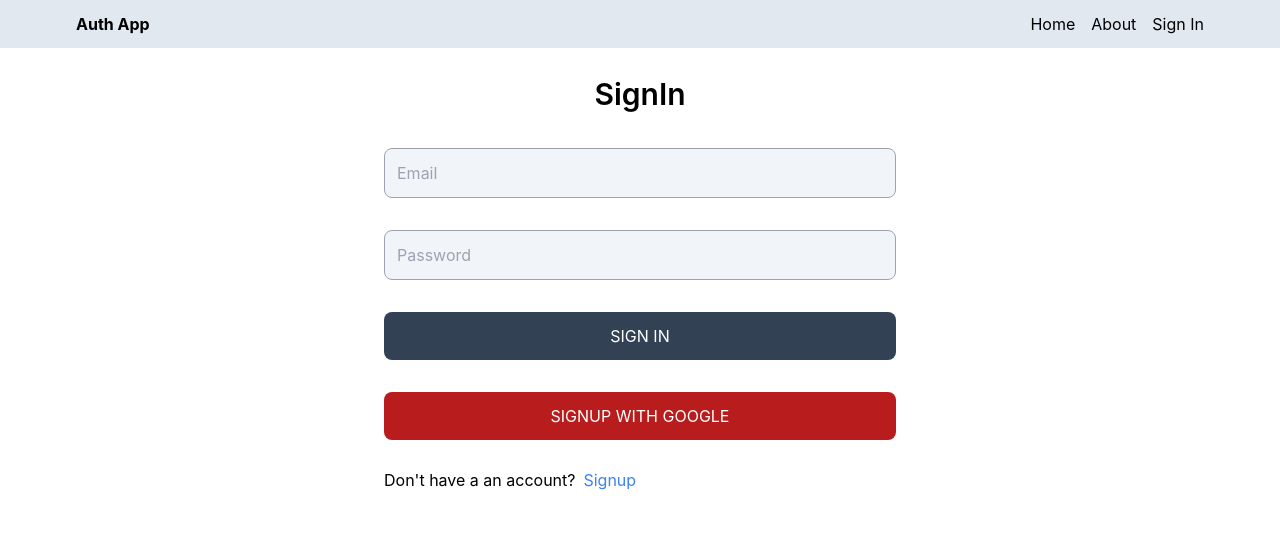
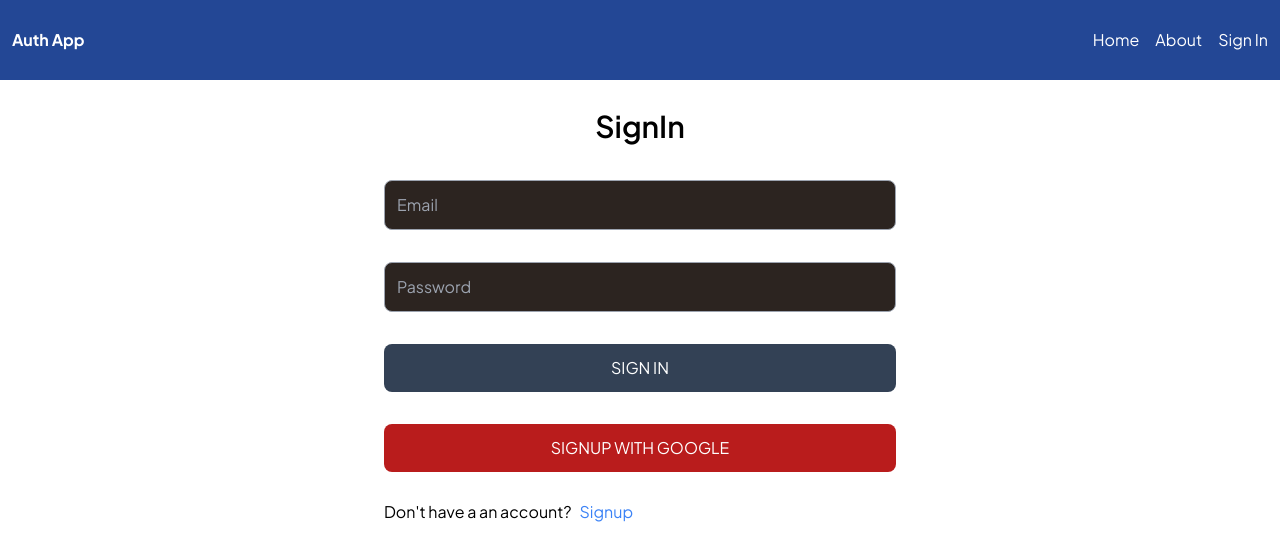
Before and after one commit to aliabbas827/Songs_threejs_react, a React (Create React App) app in the folder client2/: page /signin in a window 1280 px wide. Shown: the top 560 px of the page. Built offline with nearby package versions, Linux system fonts and the light colour scheme.

Commit message:
Profile and header UI

```diff
--- a/client2/src/components/Header.jsx
+++ b/client2/src/components/Header.jsx
@@ -5,8 +5,8 @@ export default function Header() {
   const user = useSelector((state) => state.user.user.user);
   console.log(user);
   return (
-    <div className="bg-slate-200 ">
-      <div className="flex justify-between items-center max-w-6xl mx-auto p-3">
+    <div className="bg-[#234795] text-white ">
+      <div className="flex justify-between items-center h-[10vh] p-3">
         <h1 className=" font-bold">Auth App</h1>
         <ul className="flex gap-4">
           <li>
--- a/client2/src/index.css
+++ b/client2/src/index.css
@@ -1,13 +1,47 @@
+@import url('https://fonts.googleapis.com/css2?family=Montserrat:ital,wght@0,100..900;1,100..900&family=Plus+Jakarta+Sans:ital,wght@0,200..800;1,200..800&family=Raleway:ital,wght@0,100..900;1,100..900&display=swap');
+
+* {
+  font-family: "Plus Jakarta Sans", sans-serif;
+  scroll-behavior: smooth;
+
+}
 body {
   margin: 0;
-  font-family: -apple-system, BlinkMacSystemFont, 'Segoe UI', 'Roboto', 'Oxygen',
-    'Ubuntu', 'Cantarell', 'Fira Sans', 'Droid Sans', 'Helvetica Neue',
+  font-family: -apple-system, BlinkMacSystemFont, "Segoe UI", "Roboto", "Oxygen",
+    "Ubuntu", "Cantarell", "Fira Sans", "Droid Sans", "Helvetica Neue",
     sans-serif;
   -webkit-font-smoothing: antialiased;
   -moz-osx-font-smoothing: grayscale;
 }
 
 code {
-  font-family: source-code-pro, Menlo, Monaco, Consolas, 'Courier New',
+  font-family: source-code-pro, Menlo, Monaco, Consolas, "Courier New",
     monospace;
 }
+.bg_profile {
+  /* background: rgb(26, 52, 113);
+  background: linear-gradient(
+    180deg,
+    rgba(26, 52, 113, 1) 18%,
+    rgba(116, 139, 190, 1) 100%
+  ); */
+  background-color: #1c140f;
+}
+input {
+  background-color: #2c2420 !important;
+  color: white !important;
+  border: 1px solid rgb(94, 93, 93);
+}
+input:focus {
+  outline: none;
+  box-shadow: 0 0 0 1px rgb(94, 93, 93);
+}
+.btn {
+  /* background: rgb(26, 52, 113);
+  background: linear-gradient(
+    90deg,
+    rgba(26, 52, 113, 1) 38%,
+    rgba(116, 139, 190, 1) 100%
+  ); */
+  background-color: #dc7000;
+}
--- a/client2/src/pages/Home.jsx
+++ b/client2/src/pages/Home.jsx
@@ -8,7 +8,7 @@ export default function Home() {
   };
 
   return (
-    <div>
+    <div className="p-3">
       <h1 className="text-2xl font-bold mb-4">Choose Your Character</h1>
 
       <div className="grid grid-cols-2 gap-4">
--- a/client2/src/pages/Profile.jsx
+++ b/client2/src/pages/Profile.jsx
@@ -3,8 +3,11 @@ export default function Profile() {
   const user = useSelector((state) => state.user.user.user);
   console.log(user);
   return (
-    <div className=" p-3 max-w-lg mx-auto">
-      <h1 className=" text-3xl font-semibold text-center my-7">Profile</h1>
+    <section className="bg-[#234795] h-[90vh] flex justify-center items-center">
+      <div className="mx-auto lg:w-[30%] md:w-[70%] w-[95%] bg-[#1c140f] backdrop-blur-lg backdrop-filter rounded-2xl p-6 shadow-2xl">
+        <h1 className=" text-3xl font-semibold text-gray-200 text-center my-7">
+          Profile
+        </h1>
         <form className="flex flex-col gap-4">
           <img
             src={user.profilePicture}
@@ -16,7 +19,7 @@ export default function Profile() {
             type="text"
             id="username"
             name="username"
-          className=" bg-slate-100 rounded-lg p-3 "
+            className="rounded-lg p-3"
             value={user.username}
             placeholder="Username"
           />
@@ -24,19 +27,19 @@ export default function Profile() {
             type="email"
             id="email"
             name="email"
-          className=" bg-slate-100 rounded-lg p-3 "
+            className="  rounded-lg p-3 "
             value={user.email}
-          placeholder="Username"
+            placeholder="Email"
           />
           <input
             type="password"
             id="password"
             name="password"
-          className=" bg-slate-100 rounded-lg p-3 "
+            className="rounded-lg p-3 "
             placeholder="Password"
           />
 
-        <button className=" bg-slate-700 text-white p-3 rounded-lg hover:opacity-95 disabled:opacity-80">
+          <button className=" btn text-white p-3 rounded-lg hover:opacity-95 disabled:opacity-80 shadow-md">
             Update
           </button>
         </form>
@@ -46,5 +49,6 @@ export default function Profile() {
           <span className=" text-red-500 cursor-pointer">Sign out</span>
         </div>
       </div>
+    </section>
   );
 }
```
Lines whose indentation alone changed are shown as unchanged.
